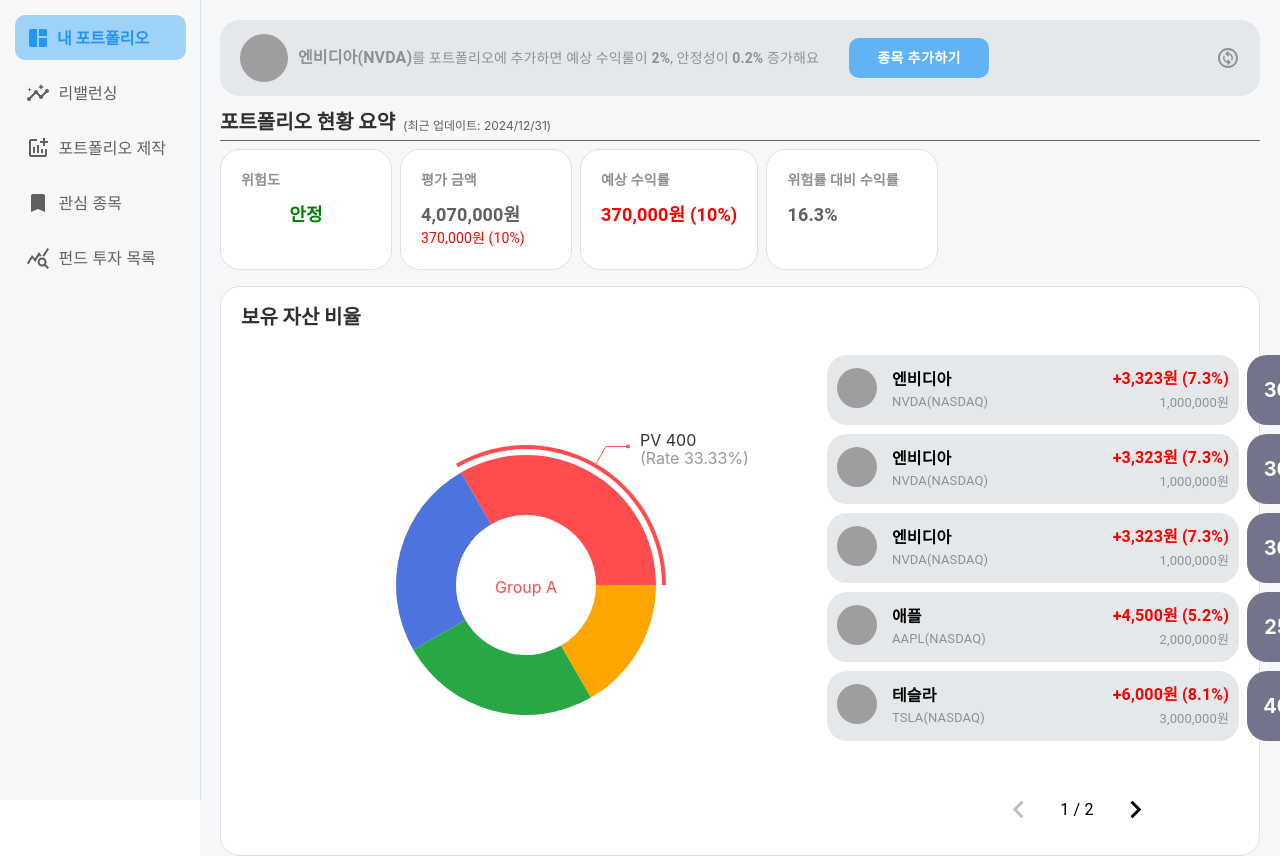
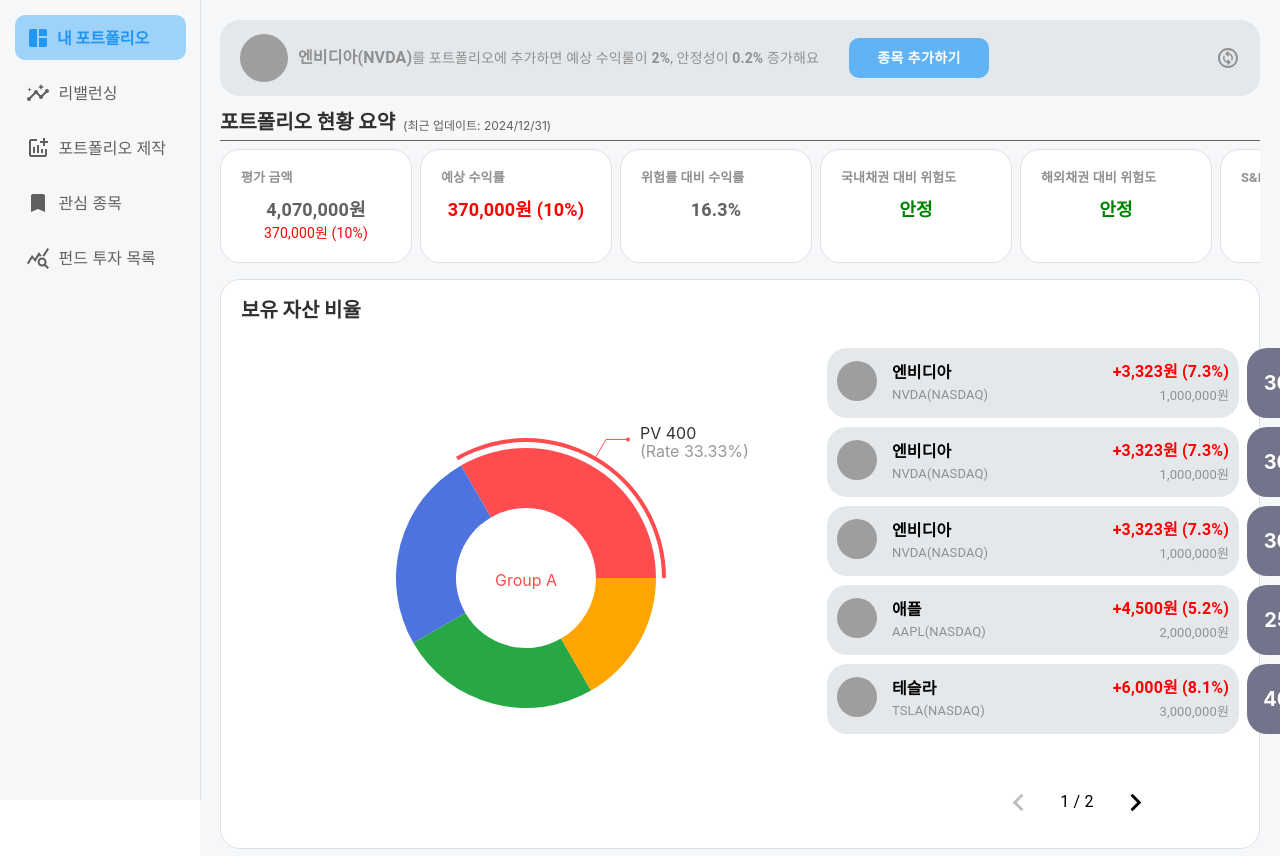
Before and after one commit to kkamisister/mutualrisk, a React (Create React App) app in the folder frontend/mutualrisk/: page /portfolio/detail in a window 1280 px wide. Shown: the top 856 px of the page. Built offline with nearby package versions, Linux system fonts and the light colour scheme; grey boxes are pictures that could not be loaded; a web font is replaced by a local one.

Commit message:
design: PortfolioSummaryList, PortfolioSummaryListItem css 수정
WidgetContainer 사용
box 간격 수정

Jira: S11P11A607-503

```diff
--- a/frontend/mutualrisk/src/pages/portfolio/detail/summary/PortfolioSummaryList.js
+++ b/frontend/mutualrisk/src/pages/portfolio/detail/summary/PortfolioSummaryList.js
@@ -8,25 +8,6 @@
 	return (
 		<HorizontalScrollContainer>
 			<Stack direction="row" spacing={1}>
-				{/* 위험도 박스 */}
-				<PortfolioSummaryListItem title="위험도">
-					<Box
-						sx={{
-							display: 'flex',
-							justifyContent: 'center',
-							alignItems: 'center',
-						}}>
-						<Typography
-							sx={{
-								fontSize: '18px',
-								color: 'green',
-								fontWeight: 'bold',
-							}}>
-							안정
-						</Typography>
-					</Box>
-				</PortfolioSummaryListItem>
-
 				{/* 평가 금액 박스 */}
 				<PortfolioSummaryListItem title="평가 금액">
 					<Typography
@@ -65,14 +46,78 @@
 						16.3%
 					</Typography>
 				</PortfolioSummaryListItem>
-				{/* <PortfolioSummaryListItem />
-				<PortfolioSummaryListItem />
-				<PortfolioSummaryListItem />
-				<PortfolioSummaryListItem />
-				<PortfolioSummaryListItem />
-				<PortfolioSummaryListItem />
-				<PortfolioSummaryListItem />
-				<PortfolioSummaryListItem /> */}
+				{/* 위험도 박스 */}
+				<PortfolioSummaryListItem title="국내채권 대비 위험도">
+					<Box
+						sx={{
+							display: 'flex',
+							justifyContent: 'center',
+							alignItems: 'center',
+						}}>
+						<Typography
+							sx={{
+								fontSize: '18px',
+								color: 'green',
+								fontWeight: 'bold',
+							}}>
+							안정
+						</Typography>
+					</Box>
+				</PortfolioSummaryListItem>
+
+				<PortfolioSummaryListItem title="해외채권 대비 위험도">
+					<Box
+						sx={{
+							display: 'flex',
+							justifyContent: 'center',
+							alignItems: 'center',
+						}}>
+						<Typography
+							sx={{
+								fontSize: '18px',
+								color: 'green',
+								fontWeight: 'bold',
+							}}>
+							안정
+						</Typography>
+					</Box>
+				</PortfolioSummaryListItem>
+
+				<PortfolioSummaryListItem title="S&P 대비 위험도">
+					<Box
+						sx={{
+							display: 'flex',
+							justifyContent: 'center',
+							alignItems: 'center',
+						}}>
+						<Typography
+							sx={{
+								fontSize: '18px',
+								color: 'green',
+								fontWeight: 'bold',
+							}}>
+							안정
+						</Typography>
+					</Box>
+				</PortfolioSummaryListItem>
+
+				<PortfolioSummaryListItem title="코스피 대비 위험도">
+					<Box
+						sx={{
+							display: 'flex',
+							justifyContent: 'center',
+							alignItems: 'center',
+						}}>
+						<Typography
+							sx={{
+								fontSize: '18px',
+								color: 'green',
+								fontWeight: 'bold',
+							}}>
+							안정
+						</Typography>
+					</Box>
+				</PortfolioSummaryListItem>
 			</Stack>
 		</HorizontalScrollContainer>
 	);
--- a/frontend/mutualrisk/src/pages/portfolio/detail/summary/PortfolioSummaryListItem.js
+++ b/frontend/mutualrisk/src/pages/portfolio/detail/summary/PortfolioSummaryListItem.js
@@ -1,38 +1,45 @@
 import React from 'react';
-import { Box, Typography } from '@mui/material';
+import { Box, Stack, Typography } from '@mui/material';
 import { colors } from 'constants/colors';
+import WidgetContainer from 'components/container/WidgetConatiner';
 
 const PortfolioSummaryListItem = ({ title, children }) => {
 	return (
-		<Box
+		<WidgetContainer
 			sx={{
-				backgroundColor: '#FFFFFF', // 흰색 배경
-				borderRadius: '20px', // 둥근 모서리
-				padding: '20px', // 내부 여백
-				minWidth: '130px',
-				minHeight: '6px',
+				padding: '18px 20px',
+				minWidth: '150px',
 				maxWidth: '160px',
 				transition:
 					'background-color 0.3s ease, color 0.3s ease, width 0.3s ease',
 				'&:hover': {
 					backgroundColor: colors.background.box,
 				},
-				border: `solid 1px ${colors.point.stroke}`,
 			}}>
 			{/* 소제목 공통 레이아웃 */}
 			<Typography
 				sx={{
-					fontSize: '14px',
+					fontSize: '13px',
 					fontWeight: 'bold',
-					color: colors.text.sub2, // 소제목 색상 (커스터마이징 가능)
-					marginBottom: '10px',
+					color: colors.text.sub2,
+					marginBottom: '8px',
 				}}>
 				{title}
 			</Typography>
 
 			{/* 커스텀 콘텐츠 */}
-			{children}
-		</Box>
+			<Box
+				sx={{
+					display: 'flex',
+					justifyContent: 'center',
+					alignItems: 'center',
+					flexDirection: 'column',
+					justifyContent: 'space-between',
+					height: '100%',
+				}}>
+				{children}
+			</Box>
+		</WidgetContainer>
 	);
 };
 
```
